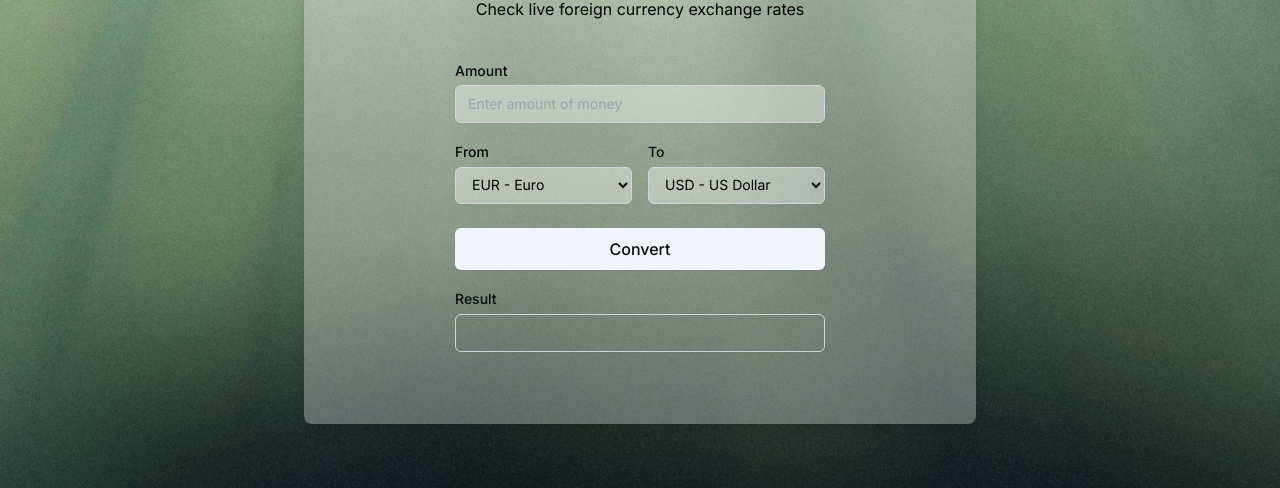
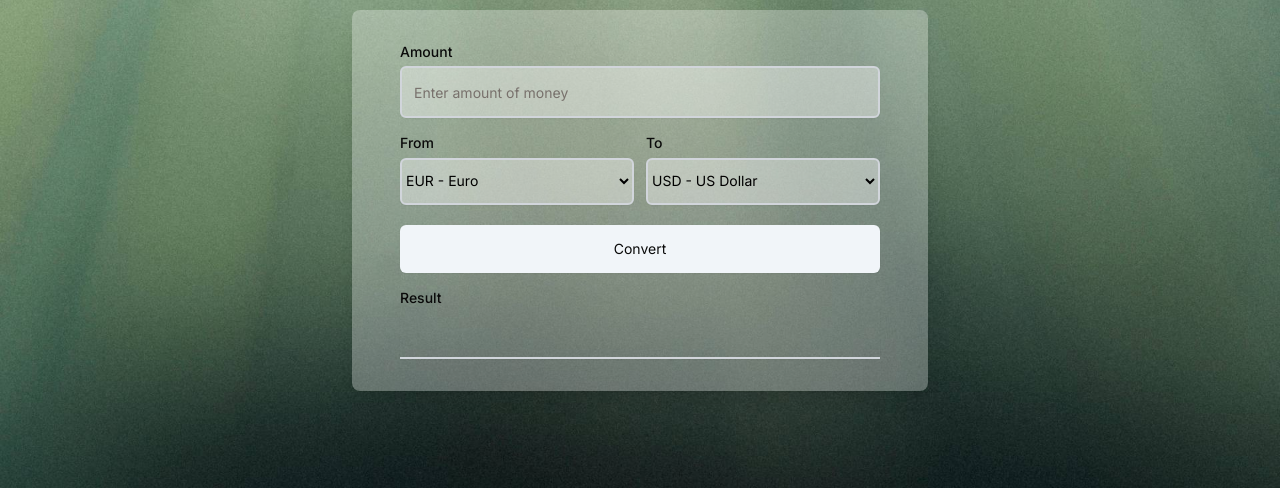
Before and after one commit to mkamburdev/Currency-Converter, a website: page build/index.html in a window 1280 px wide. Shown: the part 312-800 px from the top of the page. Drawn offline with Linux system fonts and the light colour scheme; a web font is replaced by a local one.

Commit message:
Update CSS styles for height, width, and text alignment

```diff
--- a/build/index.html
+++ b/build/index.html
@@ -1,57 +1,107 @@
 <!DOCTYPE html>
 <html lang="en">
-
 	<head>
 		<meta charset="UTF-8" />
 		<meta name="viewport" content="width=device-width, initial-scale=1.0" />
 		<meta http-equiv="X-UA-Compatible" content="ie=edge" />
-	<link rel="stylesheet" href="./css/output.css">
+		<link rel="stylesheet" href="./css/output.css" />
 		<title>Currency Converter | mkamburdev</title>
-	<link rel="preconnect" href="https://fonts.googleapis.com">
-	<link rel="preconnect" href="https://fonts.gstatic.com" crossorigin>
-	<link href="https://fonts.googleapis.com/css2?family=Inter:wght@100..900&display=swap" rel="stylesheet">
+		<link rel="preconnect" href="https://fonts.googleapis.com" />
+		<link rel="preconnect" href="https://fonts.gstatic.com" crossorigin />
+		<link
+			href="https://fonts.googleapis.com/css2?family=Inter:wght@100..900&display=swap"
+			rel="stylesheet"
+		/>
 		<!-- Favicon -->
-	<link rel="icon" href="./img/favicon-16x16.png" sizes="16x16" type="image/png">
-	<link rel="icon" href="./img/favicon-32x32.png" sizes="32x32" type="image/png">
+		<link
+			rel="icon"
+			href="./img/favicon-16x16.png"
+			sizes="16x16"
+			type="image/png"
+		/>
+		<link
+			rel="icon"
+			href="./img/favicon-32x32.png"
+			sizes="32x32"
+			type="image/png"
+		/>
 		<!-- Apple Touch Icon -->
-	<link rel="apple-touch-icon" sizes="180x180" href="./img/apple-touch-icon.png">
+		<link
+			rel="apple-touch-icon"
+			sizes="180x180"
+			href="./img/apple-touch-icon.png"
+		/>
 		<!-- Android and Other Platforms -->
-	<link rel="icon" sizes="192x192" href="./img/android-chrome-192x192.png">
-	<link rel="manifest" href="./img/site.webmanifest">
+		<link rel="icon" sizes="192x192" href="./img/android-chrome-192x192.png" />
+		<link rel="manifest" href="./img/site.webmanifest" />
 		<!-- Fonts -->
-	<link href="https://fonts.googleapis.com/css2?family=Thasadith:ital,wght@0,400;0,700;1,400;1,700&display=swap" rel="stylesheet">
+		<link
+			href="https://fonts.googleapis.com/css2?family=Thasadith:ital,wght@0,400;0,700;1,400;1,700&display=swap"
+			rel="stylesheet"
+		/>
 	</head>
 
-<body class="bg-gray-100 font-inter"
-	style="background-image: url('./img/background.jpeg'); background-size: cover;">
+	<body
+		class="bg-gray-100 font-inter"
+		style="
+			background-image: url('./img/background.jpeg');
+			background-size: cover;
+		"
+	>
 		<!-- CONTAINER -->
-	<div class="relative w-full h-svh flex justify-center items-center">
-		<!-- FORM -->
- 		<form id="conversion-form" class="w-full max-w-2xl flex flex-col justify-center items-center backdrop-blur-0 bg-white/30 shadow-lg p-8 xs:w-full max-h-screen rounded-none sm:rounded-lg text-center">
+		<div
+			class="relative w-full h-svh flex flex-col justify-center items-center"
+		>
 			<!-- LOGO -->
 			<div class="relative mx-auto">
-				<a href="./index.html"><img class="w-40 h-40 mx-auto" src="./img/logo.png" alt="logo" /></a>
+				<a href="./index.html"
+					><img class="w-32 h-32 mx-auto" src="./img/logo.png" alt="logo"
+				/></a>
 			</div>
 
 			<!-- TITLE -->
-			<h1 class="text-3xl font-bold font-thasadith text-center m-2 text-neutral-950">Currency Converter</h1>
-			<p class="mb-10">Check live foreign currency exchange rates</p>
-
-			<div class="w-auto grid grid-cols-2 gap-4">
+			<h1
+				class="text-3xl font-bold font-thasadith text-center m-2 text-neutral-950"
+			>
+				Currency Converter
+			</h1>
+			<p class="mb-5">Check live foreign currency exchange rates</p>
+			<!-- FORM -->
+			<form
+				id="conversion-form"
+				class="w-full flex flex-col justify-center items-center backdrop-blur-0 bg-white/30 shadow-lg py-8 max-h-screen rounded-none sm:rounded-lg text-center xs:w-11/12 xs:rounded-lg xs:max-w-xl"
+			>
+				<div class="grid grid-cols-2 gap-3 xs:w-11/12 sm:w-10/12">
 					<!-- AMOUNT -->
-				<div class="col-span-2 flex flex-col justify-center items-center">
-					<label for="convert-count" class="w-full text-sm font-medium text-neutral-950 text-left">Amount</label>
-					<input type="text" id="convert-count"
-						class="w-full mt-1 block py-2 px-3 border border-gray-300 bg-white/40 rounded-md shadow-sm focus:outline-none focus:ring-neutral-900 focus:border-neutral-900 sm:text-sm"
-						placeholder="Enter amount of money" aria-label="Amount"
-						oninput="this.value = this.value.replace(/[^0-9.]/g, '')" />
+					<div
+						class="col-span-2 flex flex-col justify-center items-center xs:w-full xs:m-auto"
+					>
+						<label
+							for="convert-count"
+							class="w-full text-sm font-medium text-neutral-950 text-left"
+							>Amount</label
+						>
+						<input
+							type="text"
+							id="convert-count"
+							class="w-full mt-1 block py-3 px-3 text-base border-2 font-bold border-gray-300 bg-white/40 rounded-md shadow-sm focus:outline-none focus:ring-neutral-900 focus:border-neutral-900 placeholder:text-stone-500 placeholder:font-normal placeholder:text-sm"
+							placeholder="Enter amount of money"
+							aria-label="Amount"
+							oninput="this.value = this.value.replace(/[^0-9.]/g, '')"
+						/>
 					</div>
 
 					<!-- FROM -->
-				<div class="text-left">
-					<label for="convert-from" class="text-sm font-medium text-neutral-950">From</label>
-					<select id="convert-from"
-						class="mt-1 block w-full py-2 px-3 border border-gray-300 bg-white/40 rounded-md shadow-sm focus:outline-none focus:ring-neutral-900 focus:border-neutral-900 sm:text-sm">
+					<div class="text-left xs:w-full xs:m-auto">
+						<label
+							for="convert-from"
+							class="text-sm font-medium text-neutral-950"
+							>From</label
+						>
+						<select
+							id="convert-from"
+							class="mt-1 block py-3 text-sm border-2 border-gray-300 bg-white/40 rounded-md shadow-sm focus:outline-none focus:ring-neutral-900 focus:border-neutral-900 placeholder:text-black xs:w-full"
+						>
 							<option value="eur" selected>EUR - Euro</option>
 							<option value="usd">USD - US Dollar</option>
 							<option value="gbp">GBP - British Pound</option>
@@ -62,10 +112,14 @@
 					</div>
 
 					<!-- TO -->
-				<div class="text-left">
-					<label for="convert-to" class="text-sm font-medium text-neutral-950">To</label>
-					<select id="convert-to"
-						class="mt-1 block w-full py-2 px-3 border border-gray-300 bg-white/40 rounded-md shadow-sm focus:outline-none focus:ring-neutral-900 focus:border-neutral-900 sm:text-sm">
+					<div class="text-left xs:w-fullxs:m-auto">
+						<label for="convert-to" class="text-sm font-medium text-neutral-950"
+							>To</label
+						>
+						<select
+							id="convert-to"
+							class="mt-1 block py-3 text-sm border-2 border-gray-300 bg-white/40 rounded-md shadow-sm focus:outline-none focus:ring-neutral-900 focus:border-neutral-900 placeholder:text-black placeholder:text-left xs:w-full"
+						>
 							<option value="usd" selected>USD - US Dollar</option>
 							<option value="eur">EUR - Euro</option>
 							<option value="gbp">GBP - British Pound</option>
@@ -76,22 +130,32 @@
 					</div>
 
 					<!-- SUBMIT -->
-				<div class="col-span-2">
+					<div class="col-span-2 xs:w-full xs:m-auto">
 						<div class="flex justify-center">
-						<button type="submit"
-							class="mt-2 w-full inline-flex items-center px-4 py-2 border border-transparent text-base font-medium rounded-md shadow-sm text-neutral-950 bg-slate-100 hover:bg-slate-200 focus:outline-none focus:ring-2 focus:ring-offset-2 focus:ring-neutral-900">
+							<button
+								type="submit"
+								class="mt-2 inline-flex items-center py-3 px-4 border-2 border-transparent text-sm rounded-md shadow-sm text-neutral-950 bg-slate-100 hover:bg-slate-200 focus:outline-none focus:ring-offset-2 focus:ring-neutral-900 placeholder:text-black xs:w-full"
+							>
 								<span class="mx-auto">Convert</span>
 							</button>
 						</div>
 					</div>
 
 					<!-- RESULT -->
-				<div class="col-span-2 mb-10">
+					<div class="col-span-2 xs:w-full xs:m-auto">
 						<div class="col-span-2 text-left">
-						<label for="convert-count" class="text-sm mb-1 font-medium text-neutral-950">Result</label>
-						<input type="text" id="output"
-							class="mt-1 block w-full py-2 px-3 border rounded-md border-gray-300 bg-white/0 shadow-sm focus:outline-none sm:text-sm"
-							readonly aria-label="Output" />
+							<label
+								for="convert-count"
+								class="text-sm font-medium text-neutral-950"
+								>Result</label
+							>
+							<input
+								type="text"
+								id="output"
+								class="block w-full py-3 font-bold text-base border-b-2 border-gray-300 bg-white/0 shadow-sm focus:outline-none placeholder:text-black"
+								readonly
+								aria-label="Output"
+							/>
 						</div>
 					</div>
 				</div>
@@ -100,5 +164,4 @@
 
 		<script src="./js/index.js"></script>
 	</body>
-
 </html>
```
Also changed, not shown: build/css/output.css. Lines whose indentation alone changed are shown as unchanged.
